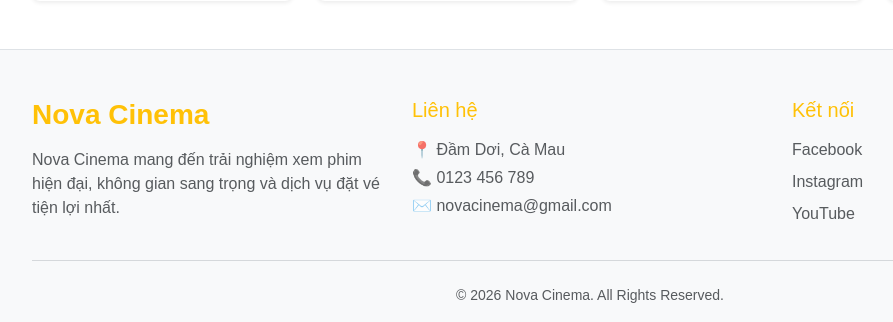
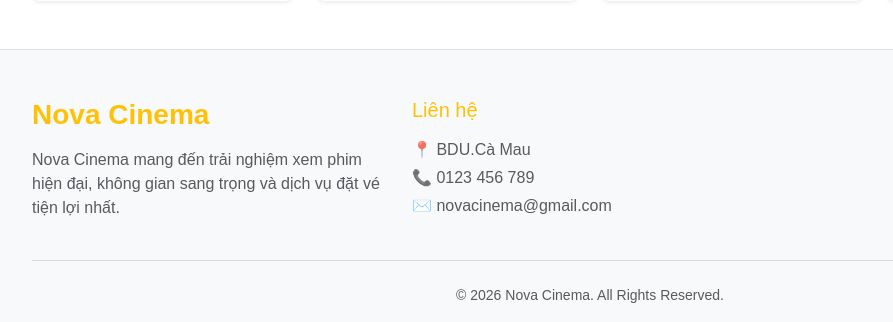
Before and after one commit to nhan100306/datvexemphim, a PHP site: page / in a window 1280 px wide. Shown: the part 1982-2304 px from the top of the page, without its empty margins (50-943 px from the left). Run offline with PHP 8.4, Linux system fonts and the light colour scheme; data comes from the database, SQL or seed files in the repository.

Commit message:
sửa địa điểm

```diff
--- a/index.php
+++ b/index.php
@@ -214,16 +214,11 @@ try {
                 </div>
                 <div class="col-md-4">
                     <h5 class="text-warning mb-3">Liên hệ</h5>
-                    <p class="mb-1 text-body-secondary">📍 Đầm Dơi, Cà Mau</p>
+                    <p class="mb-1 text-body-secondary">📍 BDU.Cà Mau</p>
                     <p class="mb-1 text-body-secondary">📞 0123 456 789</p>
                     <p class="text-body-secondary">✉️ novacinema@gmail.com</p>
                 </div>
-                <div class="col-md-4">
-                    <h5 class="text-warning mb-3">Kết nối</h5>
-                    <a href="#" class="d-block text-body-secondary text-decoration-none mb-2 footer-link">Facebook</a>
-                    <a href="#" class="d-block text-body-secondary text-decoration-none mb-2 footer-link">Instagram</a>
-                    <a href="#" class="d-block text-body-secondary text-decoration-none footer-link">YouTube</a>
-                </div>
+
             </div>
             <hr class="border-secondary my-4">
             <p class="text-center text-body-secondary mb-0 small">© 2026 Nova Cinema. All Rights Reserved.</p>
--- a/movie-detail.php
+++ b/movie-detail.php
@@ -207,7 +207,7 @@ if ($movie_id > 0) {
                                     Phim khởi chiếu vào <strong><?= date('d/m/Y', strtotime($release_date)) ?></strong>. Chọn suất chiếu sớm nhất để đặt chỗ:
                                 </p>
                             <?php else: ?>
-                                <p class="text-secondary mb-3">Chọn suất chiếu phù hợp với bạn tại <strong>Nova Cinema Đầm Dơi</strong>:</p>
+                                <p class="text-secondary mb-3">Chọn suất chiếu phù hợp với bạn tại <strong>Nova Cinema BDU</strong>:</p>
                             <?php endif; ?>
 
                             <div class="d-flex flex-wrap gap-2">
```
